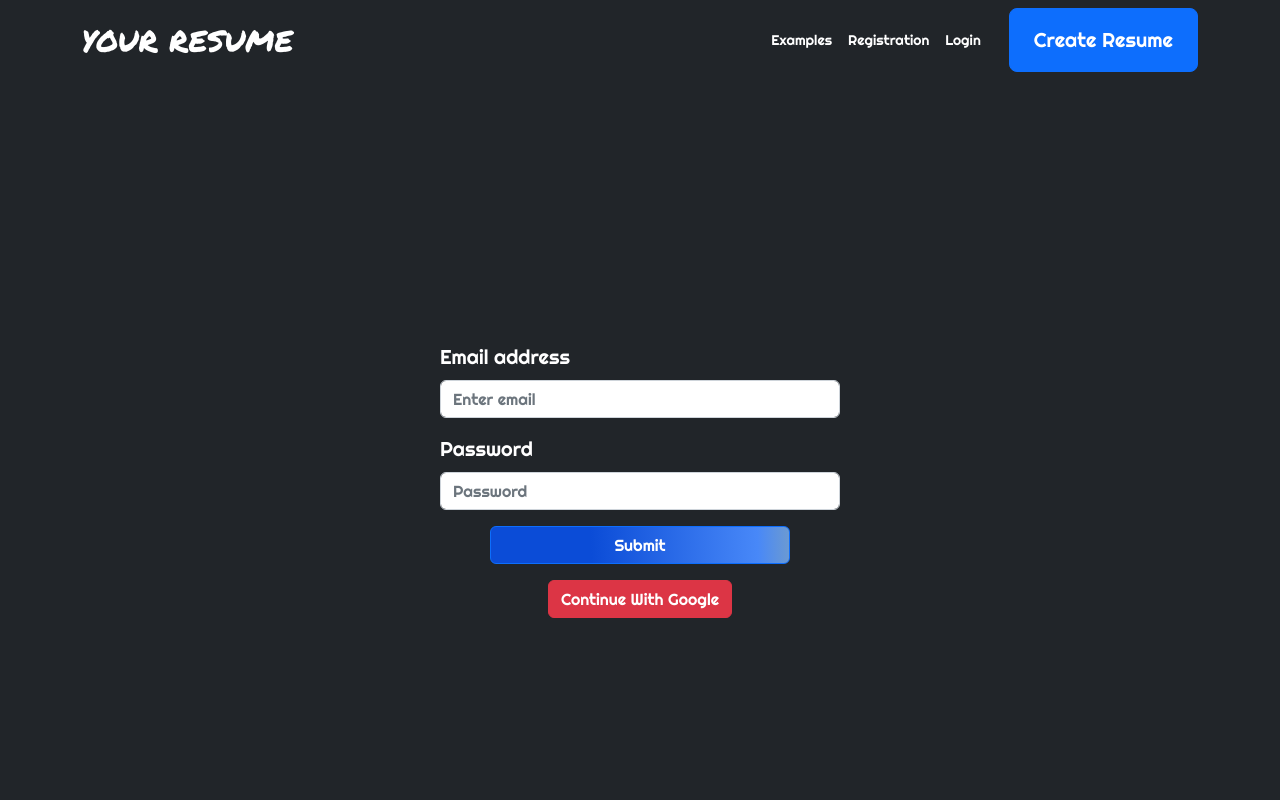
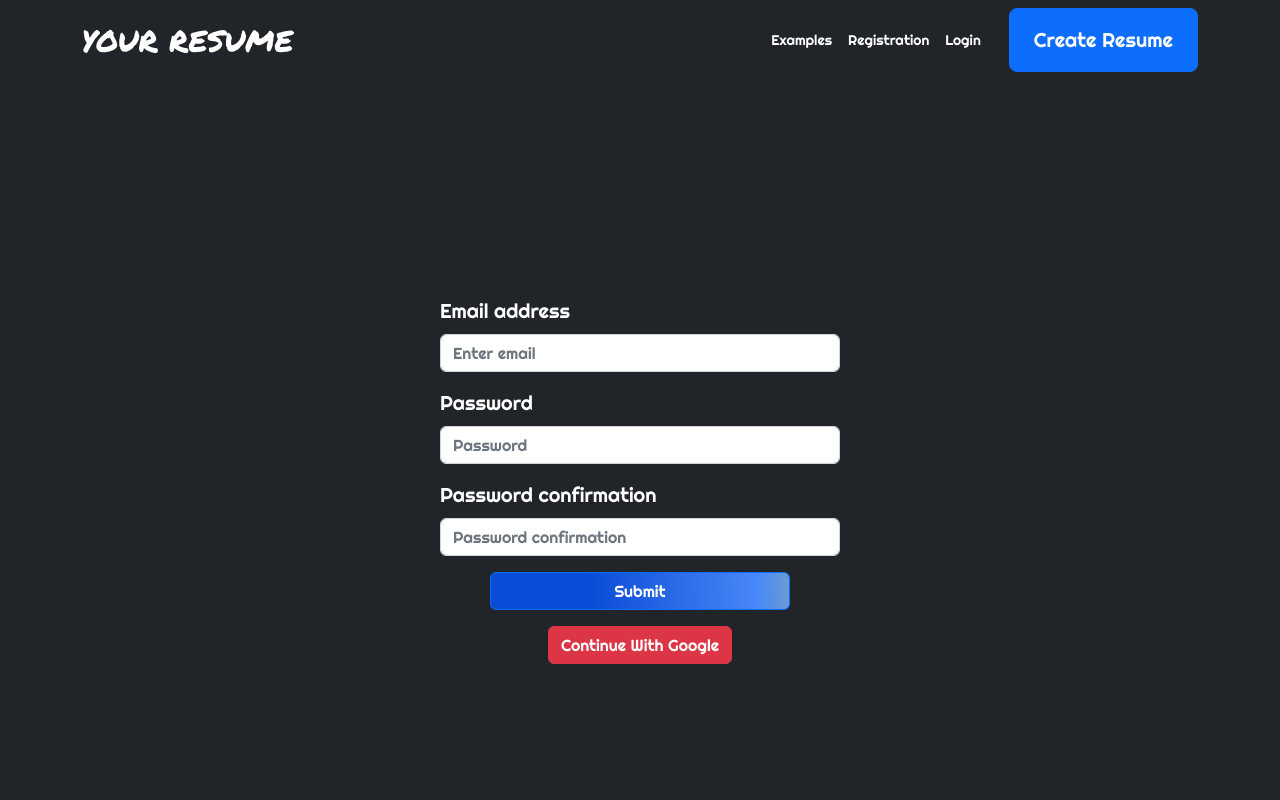
Before and after one commit to Daryna00/Resume, a React (Create React App) app in the folder resume_front/: page /registration in a window 1280 px wide. Shown: the top 800 px of the page. Built offline with nearby package versions, Linux system fonts and the light colour scheme; a web font is replaced by a local one.

Commit message:
fix regist

```diff
--- a/resume_front/src/pages/Registr.js
+++ b/resume_front/src/pages/Registr.js
@@ -11,17 +11,18 @@ const Registr = ({ signup, isAuthenticated }) => {
     const [accountCreated, setAccountCreated] = useState(false);
     const [formData, setFormData] = useState({
         email: '',
-        password: ''
+        password: '',
+        re_password: ''
     });
 
-    const { email, password} = formData;
+    const { email, password, re_password } = formData;
 
     const onChange = e => setFormData({ ...formData, [e.target.name]: e.target.value });
 
     const onSubmit = e => {
         e.preventDefault();
 
-        if (password) {
+        if (password === re_password) {
             signup( email, password);
             setAccountCreated(true);
         }
@@ -54,6 +55,10 @@ const Registr = ({ signup, isAuthenticated }) => {
                 <Form.Label>Password</Form.Label>
                 <Form.Control type="password" placeholder="Password" name='password' value={password} onChange={e => onChange(e)} minLength='6' required/>
             </Form.Group>
+            <Form.Group className="mb-3" controlId="formBasicEmail">
+                <Form.Label>Password confirmation</Form.Label>
+                <Form.Control type="password" placeholder="Password confirmation" name='re_password' value={re_password} onChange={e => onChange(e)} minLength='6' required/>
+            </Form.Group>
             <Button variant="primary" className="button-submit" type="submit">
                 Submit
             </Button>
```
